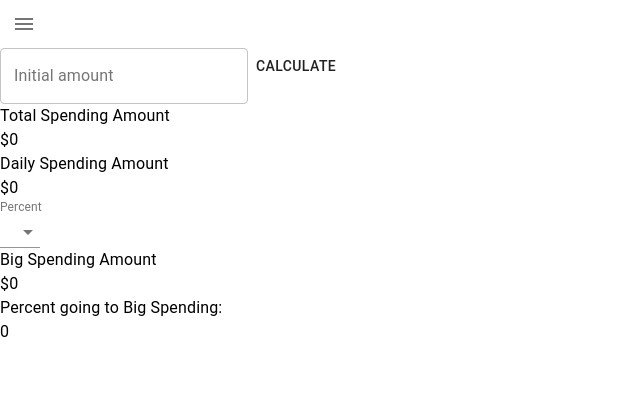
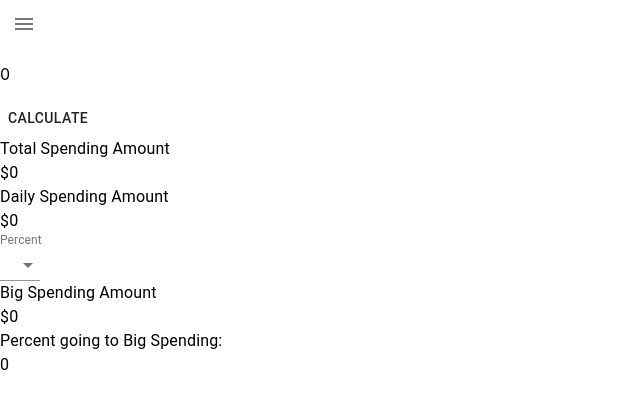
Before and after one commit to Lewis-Hamilton/budget, a React (Create React App) app: page /spending in a window 1280 px wide. Shown: the top 408 px of the page, without its empty margins (0-640 px from the left). Built offline with nearby package versions, Linux system fonts and the light colour scheme.

Commit message:
sending state to spending component

```diff
--- a/src/components/home.js
+++ b/src/components/home.js
@@ -1,15 +1,18 @@
-import React from "react";
+import React, { useState } from "react";
 import { useSelector, useDispatch } from "react-redux";
 import { addTest } from "../reducers/rootReducer";
 
 export default function Home() {
+  const [initialAmount, setInitialAmount] = useState(0);
   const userAmount = useSelector((state) => state.userAmount);
   const dispatch = useDispatch();
   return (
     <div>
       <h1>Please Enter Dollar amount to add to savings</h1>
-      <input onChange={(e) => dispatch(addTest(e.target.value))}></input>
-      <button onClick={() => dispatch({ type: "CALCULATE" })}>Calculate</button>
+      <input onChange={(e) => setInitialAmount(e.target.value)}></input>
+      <button onClick={() => dispatch(addTest(initialAmount))}>
+        Calculate
+      </button>
       <h1>Testing: {userAmount}</h1>
     </div>
   );
--- a/src/components/spending.js
+++ b/src/components/spending.js
@@ -7,9 +7,10 @@ import Select from "@material-ui/core/Select";
 import MenuItem from "@material-ui/core/MenuItem";
 import InputLabel from "@material-ui/core/InputLabel";
 import FormControl from "@material-ui/core/FormControl";
+import { useSelector, useDispatch } from "react-redux";
 
 export default function Spending() {
-  const [initialAmount, setInitialAmount] = useState(0);
+  const initialAmount = useSelector((state) => state.userAmount);
   const [totalSpending, setTotalSpending] = useState(0);
   const [dailySpending, setDailySpending] = useState(0);
   const [bigSpending, setBigSpending] = useState(0);
@@ -29,12 +30,13 @@ export default function Spending() {
 
   return (
     <Grid>
+      <p>{initialAmount}</p>
       <Grid item>
-        <TextField
+        {/* <TextField
           label="Initial amount"
           variant="outlined"
           onChange={(e) => setInitialAmount(e.target.value)}
-        ></TextField>
+        ></TextField> */}
         <Button onClick={() => calculateSpending()}>Calculate</Button>
       </Grid>
       <Grid item>
```
